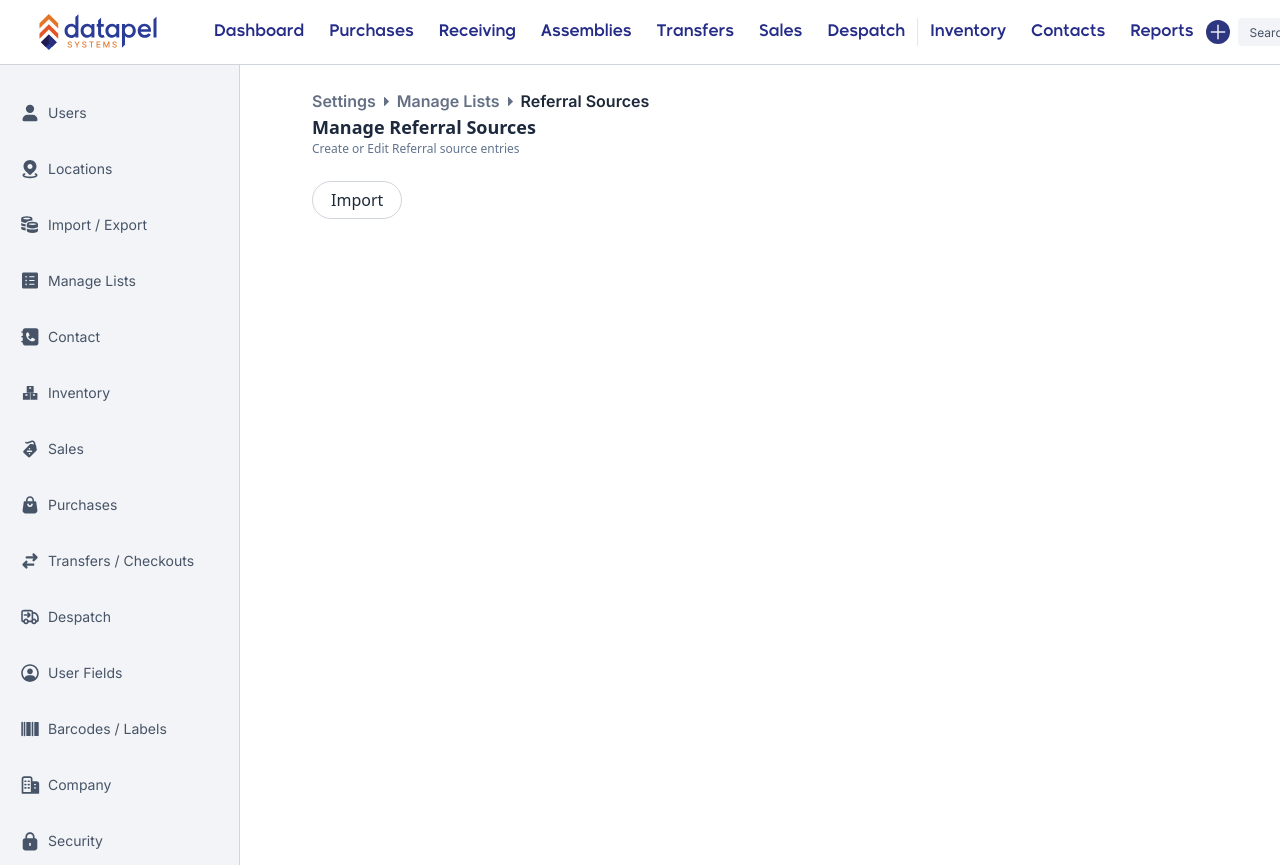
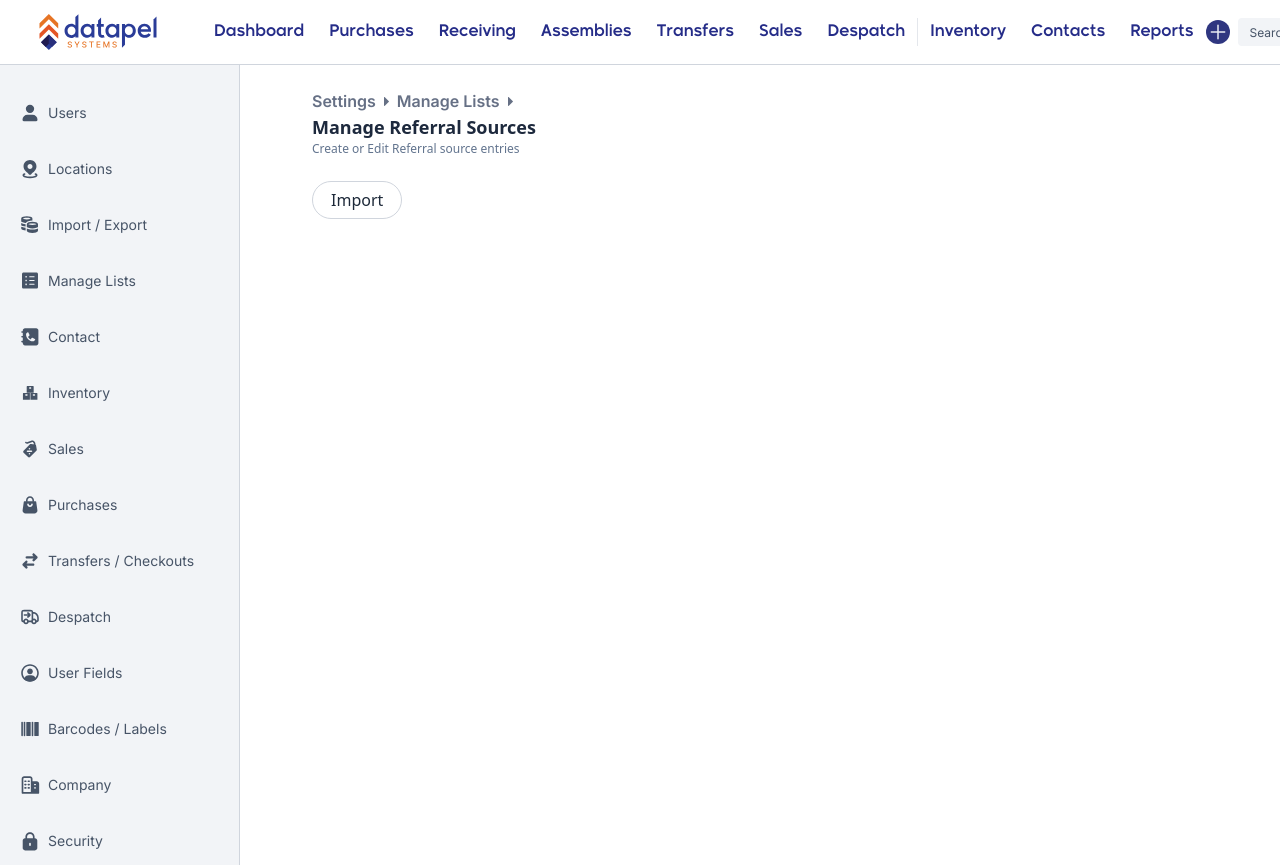
Before and after one commit to tuongquang2004/Ten-cu-chuoi-dai-dai, a Next.js app: page /referral_sources in a window 1280 px wide. Shown: the top 867 px of the page. Built offline with nearby package versions, Linux system fonts and the light colour scheme.

Commit message:
fix hard-code Breadcrumb

```diff
--- a/app/job_numbers/page.tsx
+++ b/app/job_numbers/page.tsx
@@ -12,16 +12,11 @@ const addItem = () => {
   }
 
 export default function JobNumbers() {
-    const breadcrumbs = [
-        { label: 'Settings', href: '/' },
-        { label: 'Manage Lists', href: '/' },
-        { label: 'Job Numbers', href: '/' }
-    ]
     return (
         <Layout>
             <div className="px-6">
                 <div className="px-6">
-                    <Breadcrumb crumbs={[...breadcrumbs]}></Breadcrumb>
+                    <Breadcrumb current="Job Numbers"/>
                 </div>
                 <PageHeader title="Manage Job Numbers" subtitle="Create or Edit Job Numbers" />
                 <div className="px-6 ml-auto flex items-center w-full">
--- a/components/Breadcrumb.tsx
+++ b/components/Breadcrumb.tsx
@@ -1,34 +1,35 @@
-"use client"
-import { Icon } from "./Icon"
+"use client";
+import Link from "next/link";
+import { Icon } from "./Icon";
 
-type Crumb = {
-    label: string,
-    href: string
-}
+type Crumb = { label: string; href: string };
 
 type BreadcrumbProps = {
-    readonly crumbs: Array<Crumb>
-}
+  current: string;
+  base?: Crumb[];
+};
 
-export default function Breadcrumb({ crumbs }: BreadcrumbProps) {
+export default function Breadcrumb({
+  current,
+  base = [
+    { label: "Settings", href: "" },
+    { label: "Manage Lists", href: "/" },
+  ],
+}: BreadcrumbProps) {
   return (
-        <div className="flex gap-2">
-            {crumbs.map((c, index) => index !== crumbs.length - 1 ? (
+    <nav aria-label="Breadcrumb" className="flex gap-2">
+      {base.map((c, idx) => (
         <div
-                    key={index+1}
+          key={c.href + idx}
           className="flex items-center gap-2 text-[#667085] font-semibold font-[Inter]"
         >
-                    {c.label}
+          <Link href={c.href}>{c.label}</Link>
           <Icon.RightArrow />
         </div>
-            ) : (
-                <div
-                    key={index+1}
-                    className="flex items-center gap-2 text-[#1D2939] font-semibold font-[Inter]"
-                >
-                    {c.label}
+      ))}
+      <div className="flex items-center gap-2 text-[#1D2939] font-semibold font-[Inter]">
+        {current}
       </div>
-            ))}
-        </div>
-    )
+    </nav>
+  );
 }
```
Lines whose indentation alone changed are shown as unchanged.
